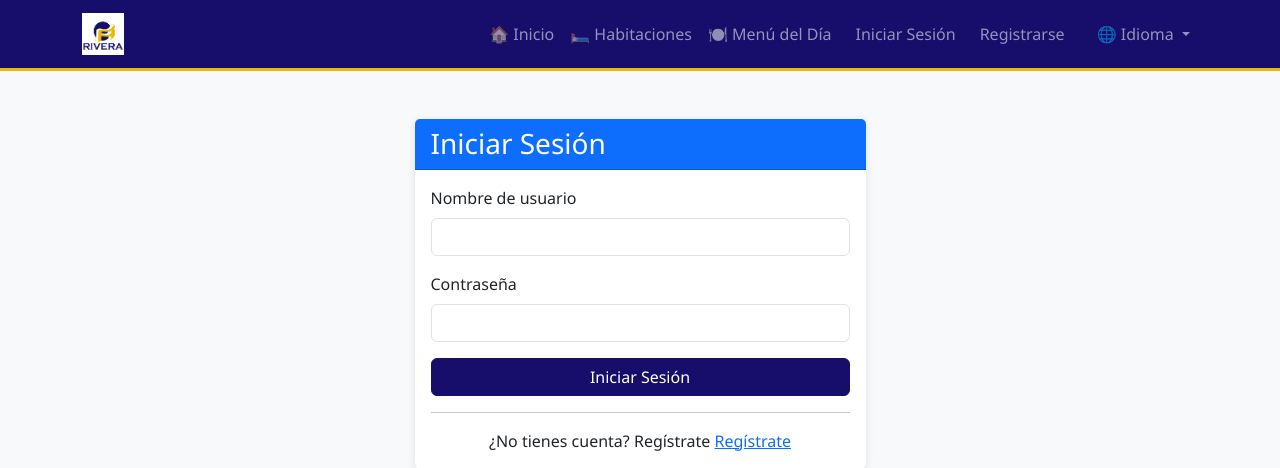
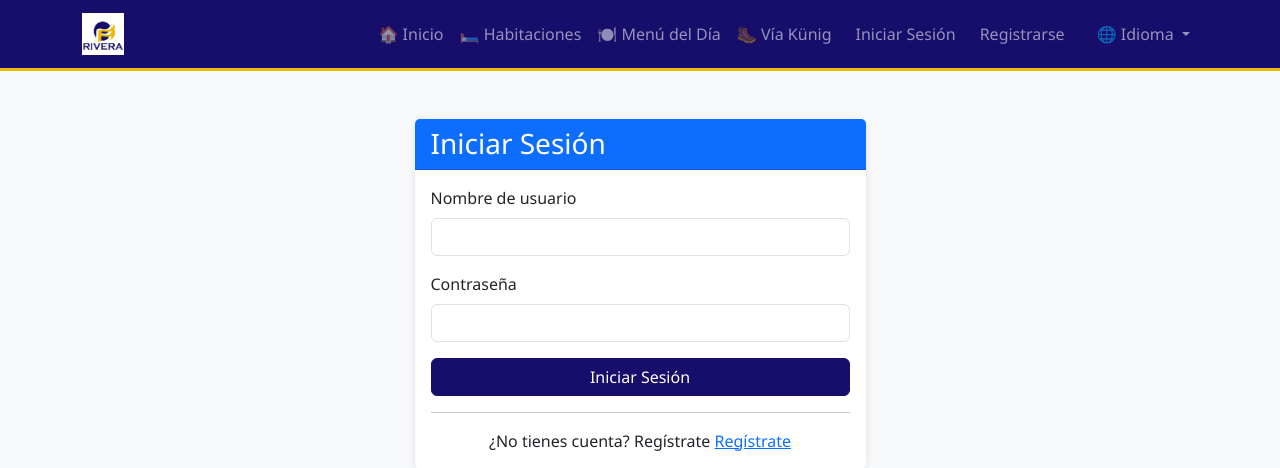
Before and after one commit to josereimondez/hotel-manager, a Django app: page /login/?next=/reservar/1/ in a window 1280 px wide. Shown: the top 468 px of the page. Run offline with Django 5.2, Linux system fonts and the light colour scheme; parts of the project's set-up code (start-up, migrations or seed data) failed here and were passed over.

Commit message:
add via kunig

```diff
--- a/reservas/templates/reservas/base.html
+++ b/reservas/templates/reservas/base.html
@@ -348,6 +348,9 @@
                     <li class="nav-item">
                         <a class="nav-link" href="{% url 'menu_del_dia' %}">🍽️ {% trans "Menú del Día" %}</a>
                     </li>
+                    <li class="nav-item">
+                        <a class="nav-link" href="{% url 'via_kunig' %}">🥾 {% trans "Vía Künig" %}</a>
+                    </li>
 
                     <li class="d-lg-none"><div class="nav-divider"></div></li>
 
```
